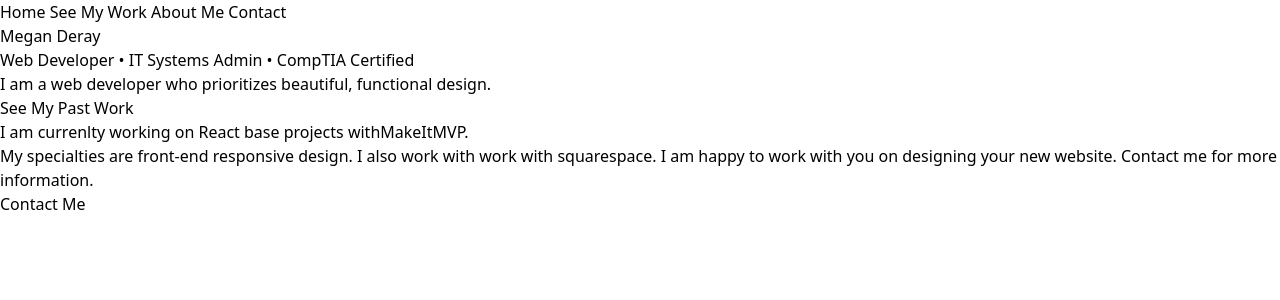
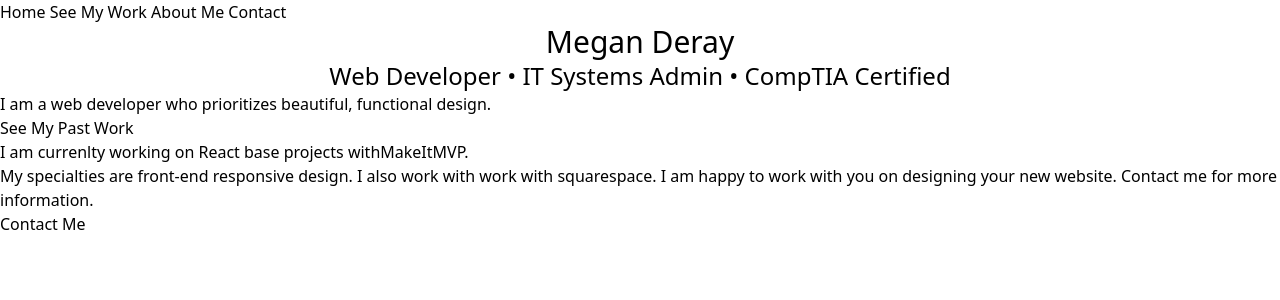
Before and after one commit to megrde93/MegansPortfolio, a React (Create React App) app: page / in a window 1280 px wide. Shown: the top 300 px of the page. Built offline with nearby package versions, Linux system fonts and the light colour scheme.

Commit message:
home page

```diff
--- a/src/components/AboutMe.js
+++ b/src/components/AboutMe.js
@@ -16,7 +16,7 @@ const AboutMe = () => {
           baker, which confuses everyone, most of all me. I have a West Highland
           who adores me, and a cat who mostly tolerates my existence as a
           necessary part of dinner time.
-          <break></break>I started in web design after spending several years in
+          <break />I started in web design after spending several years in
           Systems Technician jobs. I was motivated by my desire to create
           something new. My favorite technologies to work with are React,
           tailwind and square space. Are you looking for someone to work on a
--- a/src/components/HomePage.js
+++ b/src/components/HomePage.js
@@ -6,8 +6,10 @@ import PastWork from "./PastWork";
 const HomePage = () => {
   return (
     <div>
-      <h1>Megan Deray</h1>
-      <h1>Web Developer • IT Systems Admin • CompTIA Certified</h1>
+      <h1 className="text-3xl text-center	">Megan Deray</h1>
+      <h1 className="text-2xl text-center	">
+        Web Developer • IT Systems Admin • CompTIA Certified
+      </h1>
       <h2>
         I am a web developer who prioritizes beautiful, functional design.
       </h2>
```
